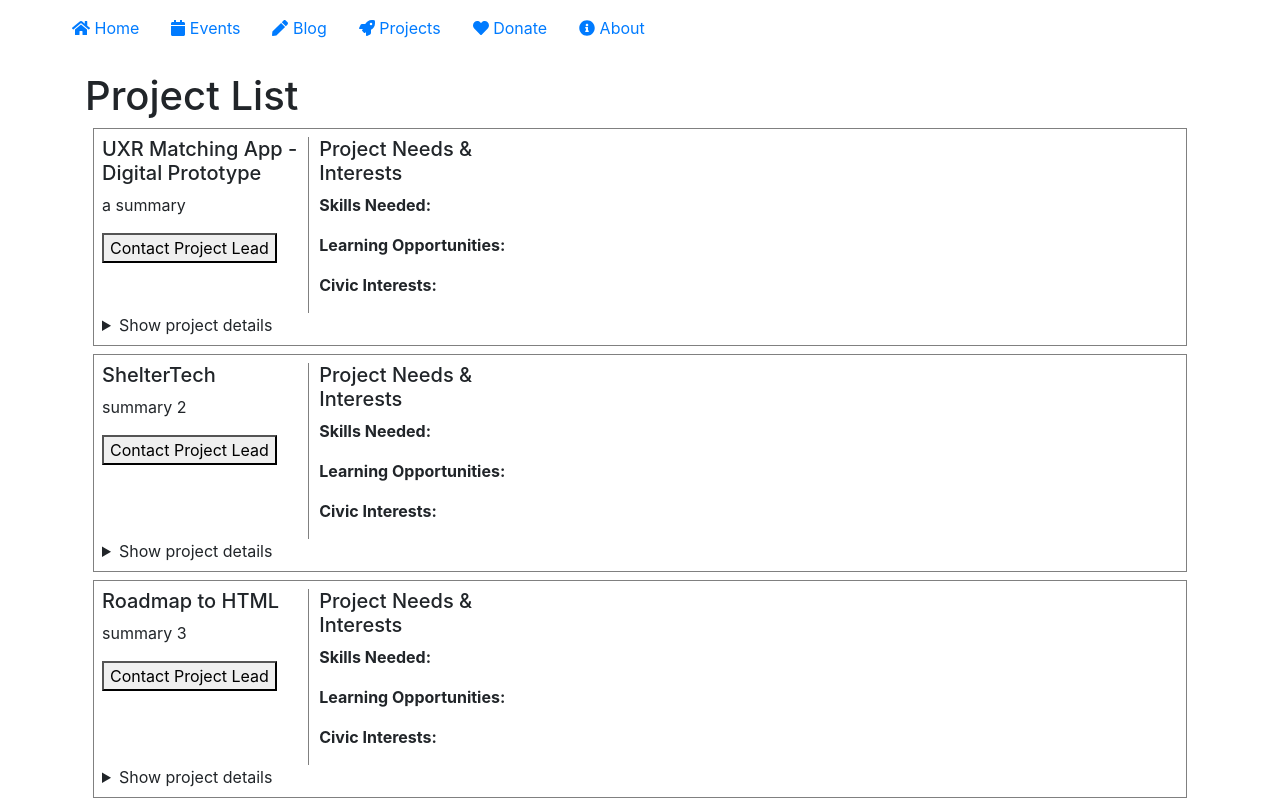
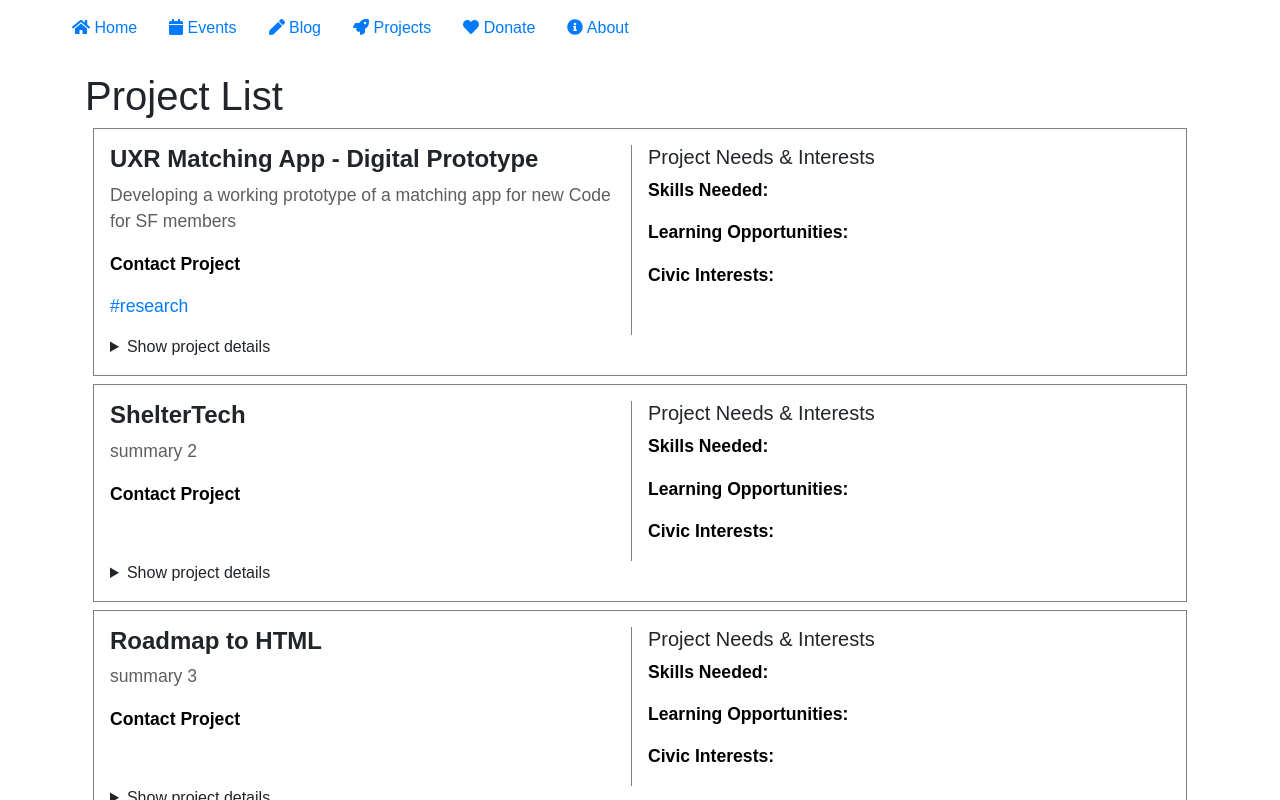
Before and after one commit to pauljickling/Project-Match-UI, a React (Create React App) app: page / in a window 1280 px wide. Shown: the top 800 px of the page. Built offline with nearby package versions, Linux system fonts and the light colour scheme.

Commit message:
Working towards bringing Project component to design spec

```diff
--- a/src/MockProjectList.js
+++ b/src/MockProjectList.js
@@ -4,7 +4,7 @@ import Project from './Project';
 class ProjectList extends React.Component {
   projects() {
     return [
-      { title: 'UXR Matching App - Digital Prototype', summary: 'a summary' },
+      { title: 'UXR Matching App - Digital Prototype', summary: 'Developing a working prototype of a matching app for new Code for SF members', channel: '#research' },
       { title: 'ShelterTech', summary: 'summary 2' },
       { title: 'Roadmap to HTML', summary: 'summary 3' },
       { title: 'California OpenJustice', summary: 'summary 4' },
--- a/src/Project.js
+++ b/src/Project.js
@@ -2,14 +2,15 @@ import React from 'react';
 
 class Project extends React.Component {
   render() {
-    let { title, summary } = this.props;
+    let { title, summary, channel } = this.props;
     return (
-      <div className="project" style={{border: "1px solid gray", padding: 8, margin: 8}}>
-      <div className="projectCols" style={{display: "grid", gridGap: 10, gridTemplateColumns: "repeat(auto-fill, minmax(200px, 1fr))"}}>
+      <div className="project" style={{border: "1px solid gray", padding: 16, margin: 8}}>
+      <div className="projectCols" style={{display: "grid", gridGap: 16, gridTemplateColumns: "repeat(auto-fit, minmax(200px, 1fr))"}}>
         <div className="projectCol1" style={{borderRight: "1px solid gray"}}>
-          <h5>{title}</h5>
+          <h5 style={{fontSize: "1.5em", fontWeight: 600}}>{title}</h5>
           <p>{summary}</p>
-          <button>Contact Project Lead</button>
+          <p><strong>Contact Project</strong></p>
+          <p><a href="#">{channel}</a></p>
         </div>
         <div className="projectCol2">
           <h5>Project Needs & Interests</h5>
--- a/src/index.css
+++ b/src/index.css
@@ -1,11 +1,19 @@
 body {
   margin: 0;
   padding: 0;
-  font-family: -apple-system, BlinkMacSystemFont, "Segoe UI", "Roboto", "Oxygen",
-    "Ubuntu", "Cantarell", "Fira Sans", "Droid Sans", "Helvetica Neue",
-    sans-serif;
+  font-family: sans-serif;
   -webkit-font-smoothing: antialiased;
   -moz-osx-font-smoothing: grayscale;
+  line-height: 1.5;
+}
+
+p {
+  color: #5E5E5E;
+  font-size: 1.1em;
+}
+
+strong {
+  color: black;
 }
 
 code {
```
